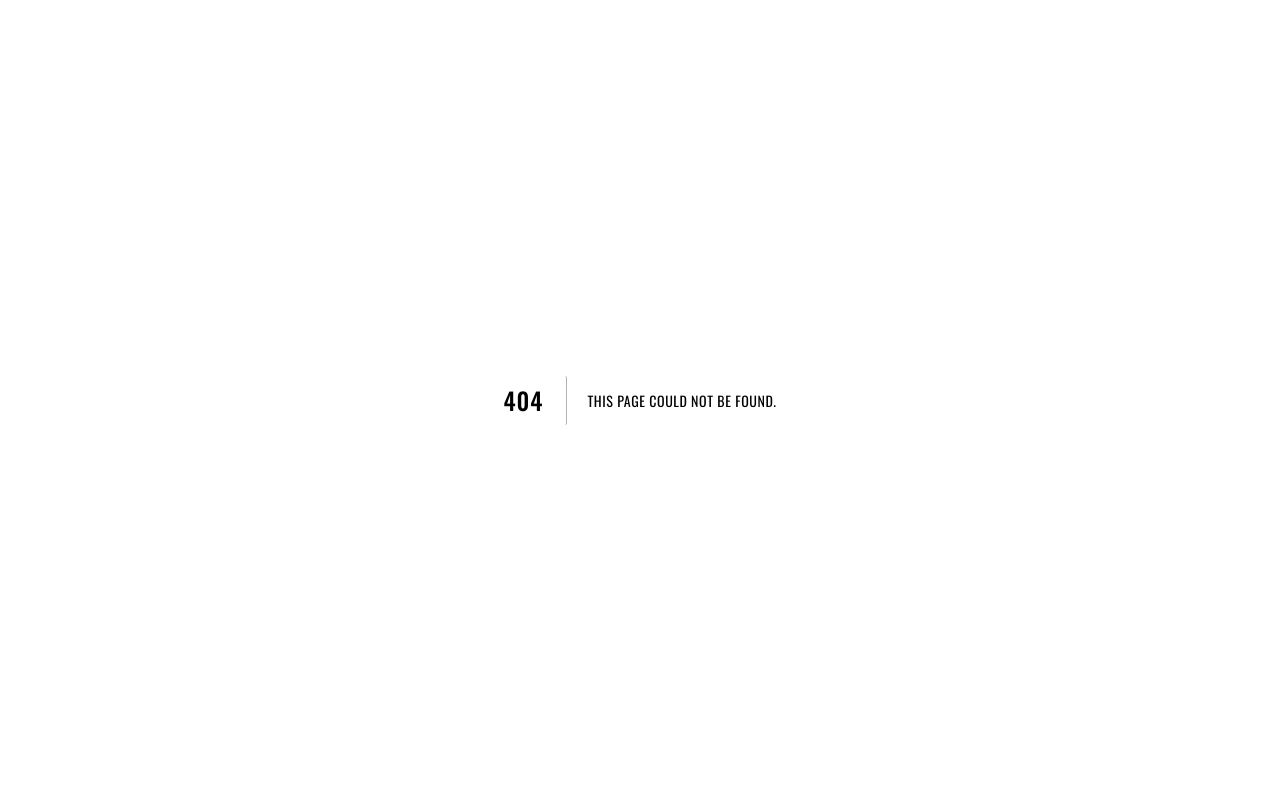
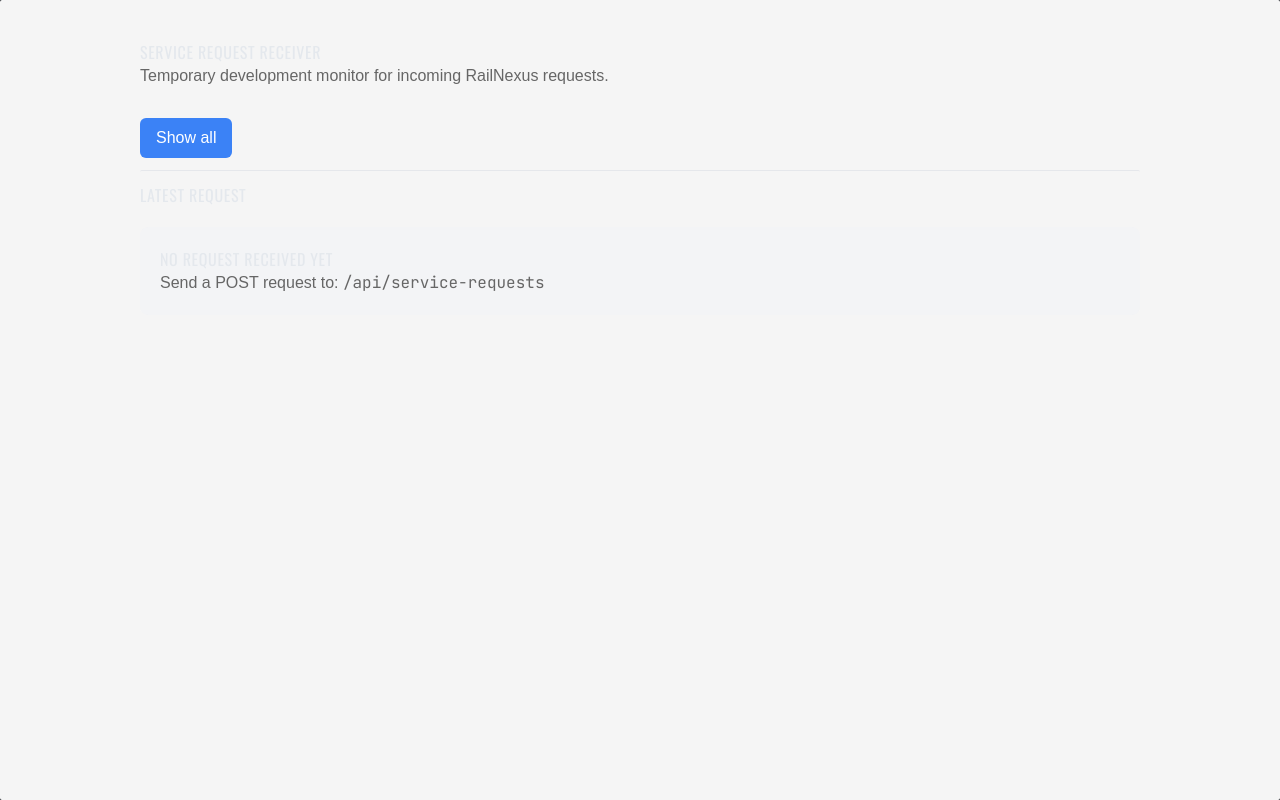
Before and after one commit to atikshchawla/railnexus, a Next.js app: page /service-requests in a window 1280 px wide. Before the commit this address had no page. Built offline with nearby package versions, Linux system fonts and the light colour scheme.

Commit message:
feat: added service-request api and webviewer page

```diff
--- /dev/null
+++ b/app/api/service-requests/route.ts
@@ -0,0 +1,41 @@
+import { NextRequest, NextResponse } from "next/server";
+
+type StoredRequest = {
+	receivedAt: string;
+	body: unknown;
+};
+
+// In-memory storage for received requests (dev only — resets on restart).
+const received: StoredRequest[] = [];
+
+export async function POST(request: NextRequest) {
+	try {
+		// 1. Read request body
+		const body = await request.json();
+
+		received.push({ receivedAt: new Date().toISOString(), body });
+
+		console.log("Service request received:", body);
+
+		// 2. Temporary response (authentication will be added later)
+		return NextResponse.json(
+			{
+				success: true,
+				message: "Service request received",
+				request: body,
+			},
+			{ status: 200 }
+		);
+	} catch (error) {
+		console.error("Failed to process service request:", error);
+
+		return NextResponse.json(
+			{ error: "Invalid request body" },
+			{ status: 400 }
+		);
+	}
+}
+
+export async function GET() {
+	return NextResponse.json({ requests: received }, { status: 200 });
+}
--- /dev/null
+++ b/app/service-requests/page.tsx
@@ -0,0 +1,266 @@
+"use client";
+
+import { useEffect, useState } from "react";
+
+type RequestData = {
+	receivedAt: string;
+	body: unknown;
+};
+
+export default function ServiceRequestsPage() {
+	const [requests, setRequests] = useState<RequestData[]>([]);
+	const [loading, setLoading] = useState(true);
+	const [error, setError] = useState<string | null>(null);
+	const [showAll, setShowAll] = useState(false);
+
+	const fetchRequest = async () => {
+		try {
+			const response = await fetch("/api/service-requests", {
+				cache: "no-store",
+			});
+
+			if (!response.ok) {
+				throw new Error("Failed to fetch request");
+			}
+
+			const data = await response.json();
+			const allRequests = (data.requests ?? []) as RequestData[];
+
+			setRequests(allRequests);
+			setError(null);
+		} catch (err) {
+			console.error(err);
+			setError("Unable to load service request.");
+		} finally {
+			setLoading(false);
+		}
+	};
+
+	useEffect(() => {
+		const initialFetch = async () => {
+			await fetchRequest();
+		};
+
+		initialFetch();
+
+		const interval = setInterval(() => {
+			fetchRequest();
+		}, 2000);
+
+		return () => clearInterval(interval);
+	}, []);
+
+	return (
+		<main
+			style={{
+				minHeight: "100vh",
+				padding: "40px",
+				background: "#f5f5f5",
+				fontFamily: "Arial, sans-serif",
+			}}
+		>
+			<div
+				style={{
+					maxWidth: "1000px",
+					margin: "0 auto",
+				}}
+			>
+				<h1 style={{ marginBottom: "8x" }}>Service Request Receiver</h1>
+
+				<p style={{ color: "#666", marginBottom: "30px" }}>
+					Temporary development monitor for incoming RailNexus requests.
+				</p>
+
+				{loading && !requests.length && (
+					<div
+						style={{
+							background: "white",
+							padding: "30px",
+							borderRadius: "10px",
+						}}
+					>
+						Loading...
+					</div>
+				)}
+
+				{error && (
+					<div
+						style={{
+							background: "#fee2e2",
+							color: "#991b1b",
+							padding: "15px",
+							borderRadius: "8px",
+							marginBottom: "20px",
+						}}
+					>
+						{error}
+					</div>
+				)}
+
+				{!loading && !error && (
+					<>
+						<div style={{ marginBottom: "12px" }}>
+							<button
+								type="button"
+								onClick={() => setShowAll(!showAll)}
+								style={{
+									marginRight: "12px",
+									padding: "8px 16px",
+									border: "none",
+									borderRadius: "6px",
+									cursor: "pointer",
+									background: showAll ? "#111827" : "#3b82f6",
+									color: "white",
+								}}
+							>
+								{showAll ? "Show latest" : "Show all"}
+							</button>
+						</div>
+
+						{showAll ? (
+							<div
+								style={{ borderTop: "1px solid #e5e7eb", paddingTop: "12px" }}
+							>
+								<h3>Latest request</h3>
+							</div>
+						) : (
+							<div
+								style={{ borderTop: "1px solid #e5e7eb", paddingTop: "12px" }}
+							>
+								<h3>Latest request</h3>
+							</div>
+						)}
+
+						{/* <!-- Requests list or single request --> */}
+						{showAll ? (
+							requests.length > 0 ? (
+								<div>
+									{requests.map((req, i) => (
+										<div
+											key={i}
+											style={{
+												background: "#f3f4f6",
+												color: "#1f2937",
+												padding: "15px",
+												borderRadius: "8px",
+												marginBottom: "12px",
+												borderLeft: "3px solid #3b82f6",
+											}}
+										>
+											<div>
+												<strong>Request #{i + 1}</strong> received{" "}
+												{new Date(req.receivedAt).toLocaleString()}
+											</div>
+											<pre
+												style={{
+													margin: 0,
+													whiteSpace: "pre-wrap",
+													wordBreak: "break-word",
+													fontSize: "12px",
+												}}
+											>
+												{JSON.stringify(req.body, null, 2)}
+											</pre>
+										</div>
+									))}
+								</div>
+							) : (
+								<div>No requests received yet</div>
+							)
+						) : requests.length > 0 ? (
+							<>
+								<div
+									style={{
+										background: "#dcfce7",
+										color: "#166534",
+										padding: "15px",
+										borderRadius: "8px",
+										marginBottom: "20px",
+									}}
+								>
+									Service request received
+								</div>
+
+								<div
+									style={{
+										background: "white",
+										padding: "25px",
+										borderRadius: "10px",
+										marginBottom: "20px",
+									}}
+								>
+									<h2>Request Information</h2>
+
+									<p>
+										<strong>Received:</strong>{" "}
+										{new Date(
+											requests[requests.length - 1].receivedAt,
+										).toLocaleString()}
+									</p>
+								</div>
+
+								<div
+									style={{
+										background: "#111827",
+										color: "#f9fafb",
+										padding: "25px",
+										borderRadius: "10px",
+										overflowX: "auto",
+									}}
+								>
+									<h2 style={{ color: "white", marginTop: 0 }}>Request JSON</h2>
+
+									<pre
+										style={{
+											margin: 0,
+											whiteSpace: "pre-wrap",
+											wordBreak: "break-word",
+											fontSize: "14px",
+											lineHeight: "1.6",
+										}}
+									>
+										{JSON.stringify(
+											requests[requests.length - 1].body,
+											null,
+											2,
+										)}
+									</pre>
+								</div>
+
+								<button
+									type="button"
+									onClick={fetchRequest}
+									style={{
+										marginTop: "20px",
+										padding: "12px 20px",
+										border: "none",
+										borderRadius: "8px",
+										cursor: "pointer",
+										background: "#111827",
+										color: "white",
+									}}
+								>
+									Refresh
+								</button>
+							</>
+						) : (
+							<div
+								style={{
+									marginTop: "20px",
+									background: "#f3f4f6",
+									padding: "20px",
+									borderRadius: "8px",
+								}}
+							>
+								<h3>No request received yet</h3>
+								<p style={{ color: "#666" }}>
+									Send a POST request to: <code>/api/service-requests</code>
+								</p>
+							</div>
+						)}
+					</>
+				)}
+			</div>
+		</main>
+	);
+}
```
Also changed, not shown: 1 other file (tests, documents, lock files or other folders).
